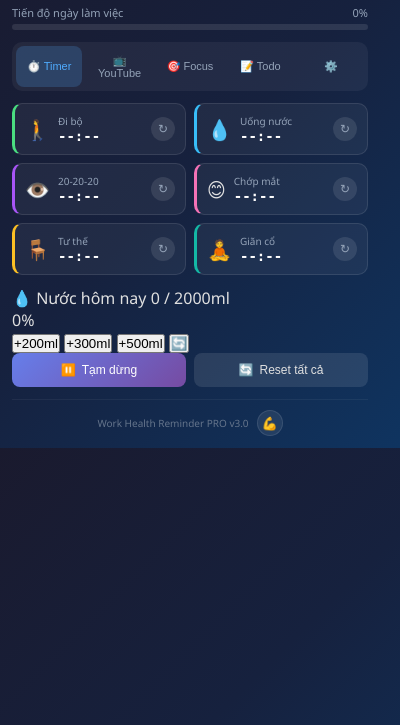
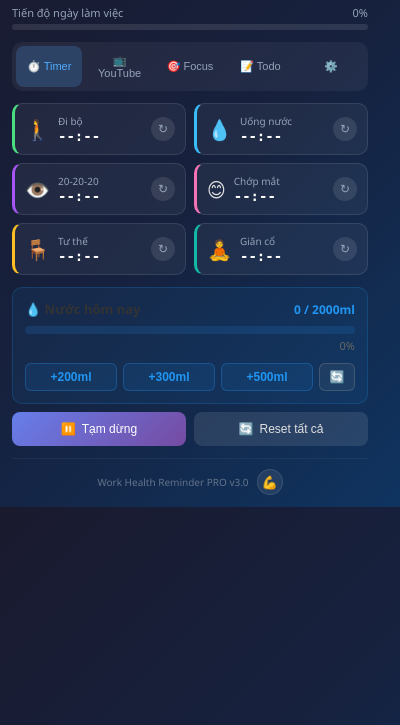
Before and after one commit to minhtranquang1993/WORK-HEALTH-REMINDER-PRO, a browser extension: page chrome-extension/popup.html in a window 400 px wide. Shown: the part 119-844 px from the top of the page. Drawn offline with Linux system fonts and the light colour scheme.

Commit message:
feat: add Water Tracker CSS styles

```diff
--- a/chrome-extension/popup.css
+++ b/chrome-extension/popup.css
@@ -2260,3 +2260,93 @@ select:focus {
     color: #64748b;
     font-style: italic;
 }
+/* ============================================
+   WATER TRACKER
+   ============================================ */
+
+.water-tracker {
+    margin: 12px 0 8px;
+    padding: 12px;
+    background: rgba(33, 150, 243, 0.08);
+    border: 1px solid rgba(33, 150, 243, 0.2);
+    border-radius: 10px;
+}
+
+.water-header {
+    display: flex;
+    justify-content: space-between;
+    align-items: center;
+    margin-bottom: 8px;
+}
+
+.water-title {
+    font-size: 13px;
+    font-weight: 600;
+    color: var(--text-primary, #333);
+}
+
+.water-amount {
+    font-size: 12px;
+    font-weight: 600;
+    color: #2196F3;
+}
+
+.water-progress-bar {
+    height: 8px;
+    background: rgba(33, 150, 243, 0.15);
+    border-radius: 4px;
+    overflow: hidden;
+    margin-bottom: 4px;
+}
+
+.water-progress-fill {
+    height: 100%;
+    background: #4CAF50;
+    border-radius: 4px;
+    transition: width 0.4s ease, background 0.3s ease;
+}
+
+.water-pct {
+    font-size: 11px;
+    color: var(--text-secondary, #666);
+    text-align: right;
+    margin-bottom: 10px;
+}
+
+.water-actions {
+    display: flex;
+    gap: 6px;
+}
+
+.water-btn {
+    flex: 1;
+    padding: 6px 4px;
+    border: 1px solid rgba(33, 150, 243, 0.3);
+    border-radius: 6px;
+    background: rgba(33, 150, 243, 0.1);
+    color: #2196F3;
+    font-size: 12px;
+    font-weight: 600;
+    cursor: pointer;
+    transition: all 0.2s ease;
+}
+
+.water-btn:hover {
+    background: rgba(33, 150, 243, 0.2);
+    transform: translateY(-1px);
+}
+
+.water-btn:active {
+    transform: translateY(0);
+}
+
+.water-btn.water-reset {
+    flex: 0 0 36px;
+    border-color: rgba(150, 150, 150, 0.3);
+    background: rgba(150, 150, 150, 0.1);
+    color: #888;
+}
+
+.water-btn.water-reset:hover {
+    background: rgba(150, 150, 150, 0.2);
+}
```
